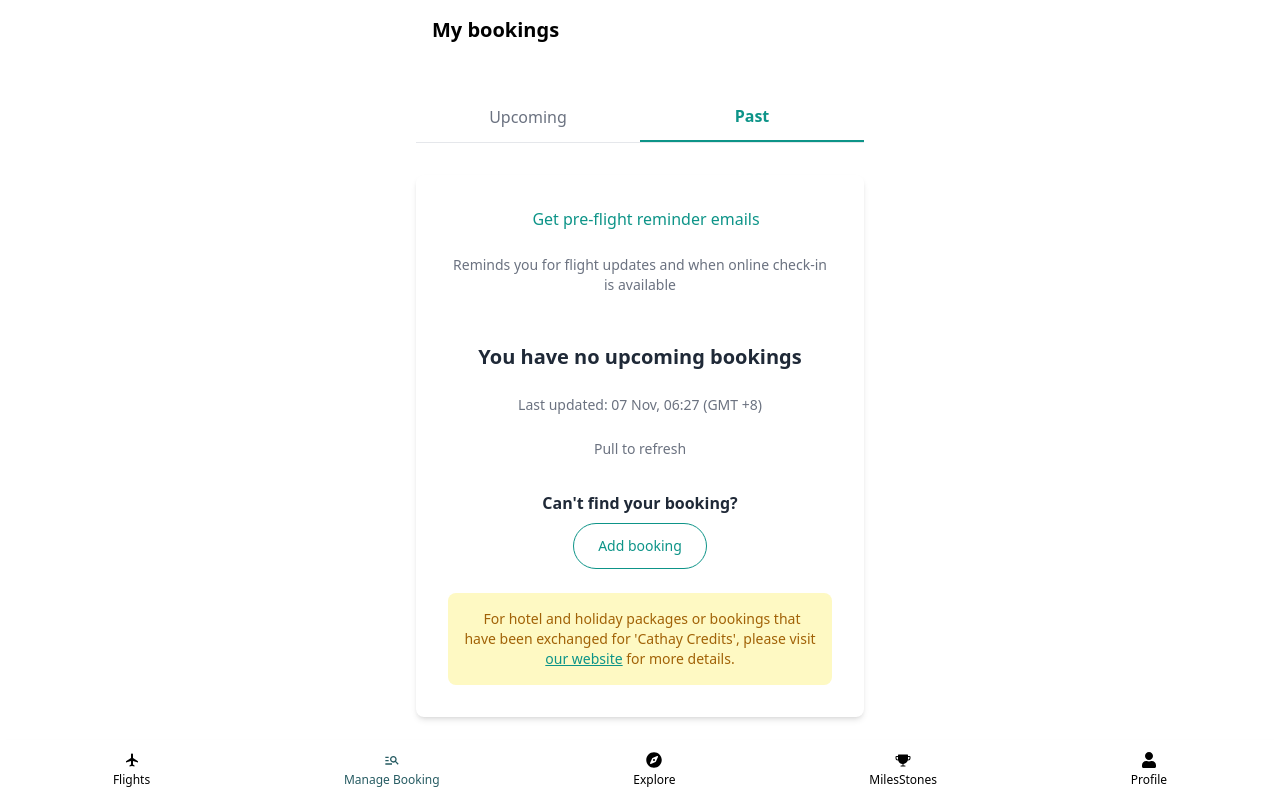
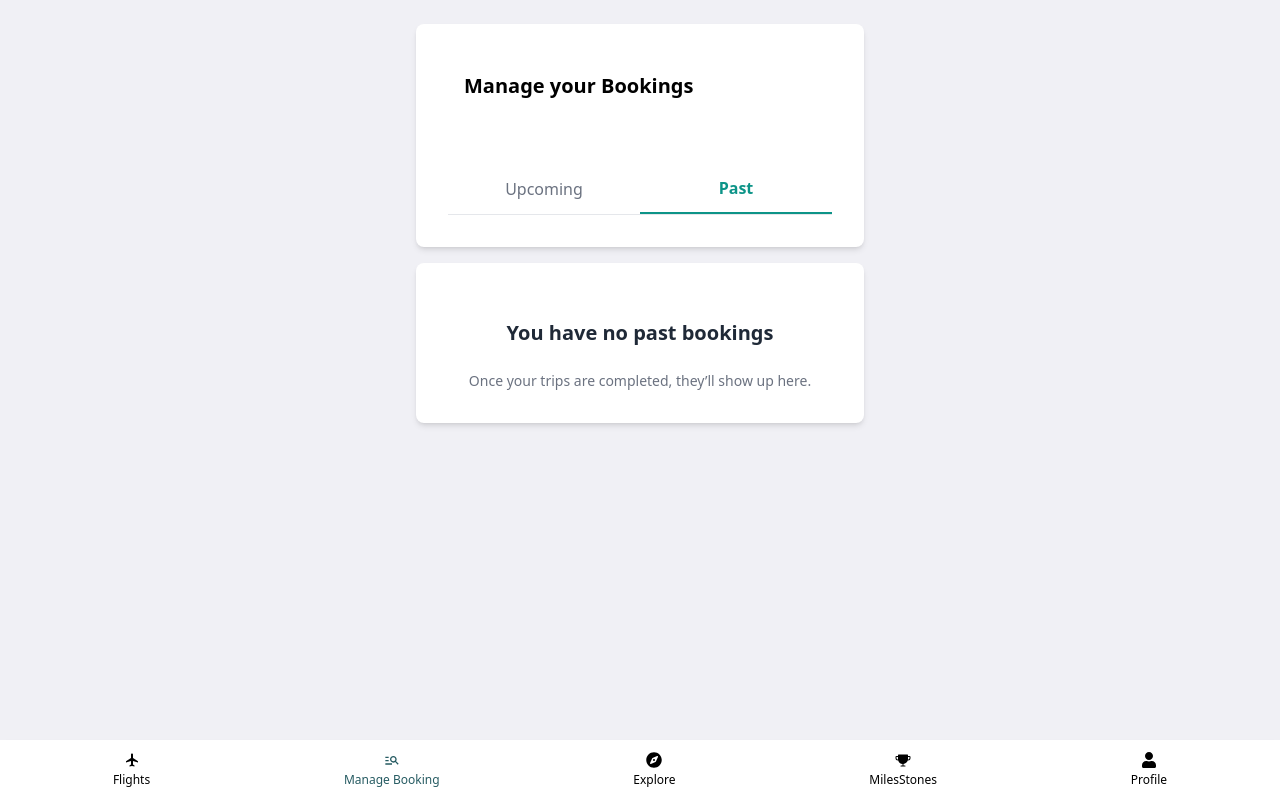
Before and after one commit to WhackyBoyg0d/CathayFinal, a React (Vite) app: page /booking in a window 1280 px wide. Both pictures are taken after a click on the button "Past". Built offline with nearby package versions, Linux system fonts and the light colour scheme; what google-maps-react would draw is missing.

Commit message:
update UI

```diff
--- a/src/App.css
+++ b/src/App.css
@@ -7,6 +7,7 @@
   margin: 0 ;
   padding: 0;
   text-align: center;
+  background: #f0f0f5;
 }
 
 .logo {
--- a/src/Components/ManageBooking.jsx
+++ b/src/Components/ManageBooking.jsx
@@ -4,18 +4,61 @@ import Navbar from "./Navbar";
 export default function Bookings() {
   const [activeTab, setActiveTab] = useState("upcoming");
 
+  // Content for Upcoming and Past Tabs
+  const upcomingContent = (
+    <>
+      <div className="flex items-center space-x-3 text-teal-600">
+        <i className="fas fa-envelope text-xl"></i>
+        <span className="text-base font-medium">
+          Get pre-flight reminder emails
+        </span>
+      </div>
+      <p className="text-center text-gray-500 text-sm">
+        Reminds you for flight updates and when online check-in is available
+      </p>
+
+      <div className="text-4xl text-gray-300">
+        <i className="fas fa-plane"></i>
+      </div>
+      <h2 className="text-xl font-semibold text-gray-800">
+        You have no upcoming bookings
+      </h2>
+      <p className="text-sm text-gray-500">
+        Last updated: 07 Nov, 06:27 (GMT +8)
+      </p>
+      <p className="text-sm text-gray-500">Pull to refresh</p>
+    </>
+  );
+
+  const pastContent = (
+    <>
+      <div className="text-4xl text-gray-300">
+        <i className="fas fa-history"></i>
+      </div>
+      <h2 className="text-xl font-semibold text-gray-800">
+        You have no past bookings
+      </h2>
+      <p className="text-sm text-gray-500">
+        Once your trips are completed, they’ll show up here.
+      </p>
+    </>
+  );
+
   return (
-    <div className="min-h-screenp-6 flex flex-col items-center">
+    <div className="min-h-screen p-6 flex flex-col items-center">
       {/* Navbar */}
+      <div className="w-full max-w-md bg-white rounded-lg shadow-md p-8 flex flex-col items-center space-y-6 mb-4">
       <header className="flex justify-between items-center w-full max-w-md p-4 mb-6">
-        <h1 className="text-xl font-semibold">My bookings</h1>
+        <h1 className="text-xl font-semibold">Manage your Bookings</h1>
         <button className="text-gray-700">
           <i className="fas fa-bars"></i>
         </button>
       </header>
 
+
+
       {/* Tabs */}
-      <div className="flex w-full max-w-md mt-2 mb-8 border-b">
+      <div className="flex w-full max-w-md  mb-8 border-b">
         <button
           onClick={() => setActiveTab("upcoming")}
           className={`flex-1 py-3 text-center ${
@@ -37,30 +80,13 @@ export default function Bookings() {
           Past
         </button>
       </div>
+      </div>
 
-      {/* Content */}
+      {/* Content based on active tab */}
       <div className="w-full max-w-md bg-white rounded-lg shadow-md p-8 flex flex-col items-center space-y-6">
-        <div className="flex items-center space-x-3 text-teal-600">
-          <i className="fas fa-envelope text-xl"></i>
-          <span className="text-base font-medium">
-            Get pre-flight reminder emails
-          </span>
-        </div>
-        <p className="text-center text-gray-500 text-sm">
-          Reminds you for flight updates and when online check-in is available
-        </p>
+        {activeTab === "upcoming" ? upcomingContent : pastContent}
 
-        <div className="text-4xl text-gray-300">
-          <i className="fas fa-plane"></i>
-        </div>
-        <h2 className="text-xl font-semibold text-gray-800">
-          You have no upcoming bookings
-        </h2>
-        <p className="text-sm text-gray-500">
-          Last updated: 07 Nov, 06:27 (GMT +8)
-        </p>
-        <p className="text-sm text-gray-500">Pull to refresh</p>
-
+        {activeTab === "upcoming" && (
           <div className="flex flex-col items-center mt-4 space-y-2">
             <div className="text-3xl text-teal-600">
               <i className="fas fa-question-circle"></i>
@@ -72,7 +98,9 @@ export default function Bookings() {
               Add booking
             </button>
           </div>
+        )}
 
+        {activeTab === "upcoming" && (
           <div className="w-full bg-yellow-100 p-4 rounded-lg text-sm text-yellow-700 mt-6">
             <i className="fas fa-lightbulb text-yellow-600 mr-1"></i>
             For hotel and holiday packages or bookings that have been exchanged
@@ -85,6 +113,7 @@ export default function Bookings() {
             </a>{" "}
             for more details.
           </div>
+        )}
       </div>
       <Navbar />
     </div>
```
Lines whose indentation alone changed are shown as unchanged.
